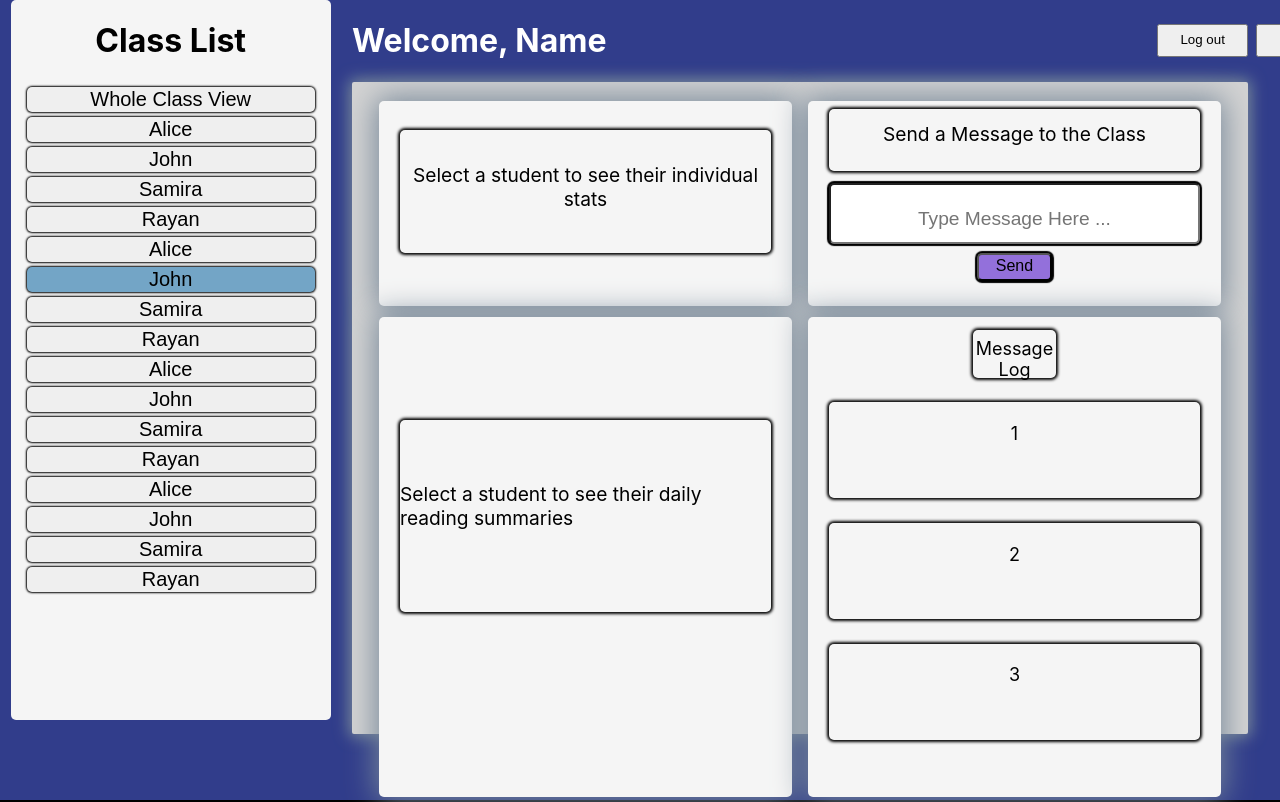
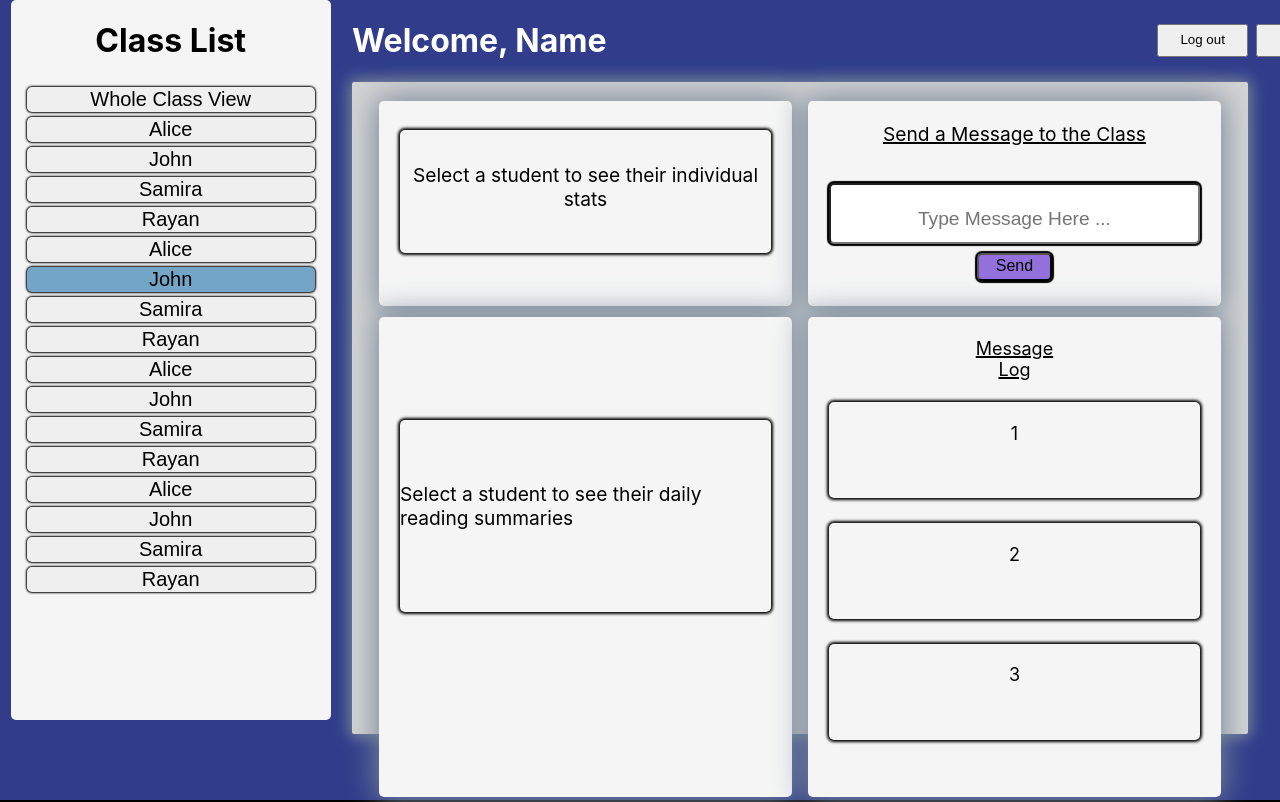
Before and after one commit to SchoolOfCode/final-project-repo-bar-coders, a Next.js app: page /teacherinfopage in a window 1280 px wide. Shown: the top 802 px of the page. Built offline with nearby package versions, Linux system fonts and the light colour scheme; no server answers; a web font is replaced by a local one.

Commit message:
cleaned up CSS

```diff
--- a/styles/teacherinfo.module.css
+++ b/styles/teacherinfo.module.css
@@ -73,7 +73,8 @@
   width: 90%;
   margin-left: 5%;
   margin-top: 2%;
-  box-shadow: 0 0 3px 2px black ;
+  /* box-shadow: 0 0 3px 2px black ; */
+  text-decoration: underline solid 2px;
   border-radius: 5px;
   font-size: larger;
 }
@@ -130,8 +131,10 @@
   width: 20%;
   margin-left: 40%;
   margin-top: 3%;
-  box-shadow: 0 0 3px 2px black ;
+  /* box-shadow: 0 0 3px 2px black ; */
+  text-decoration: underline solid 2px;
   border-radius: 5px;
+  font-size: large;
 }
 
 .p5{
```
